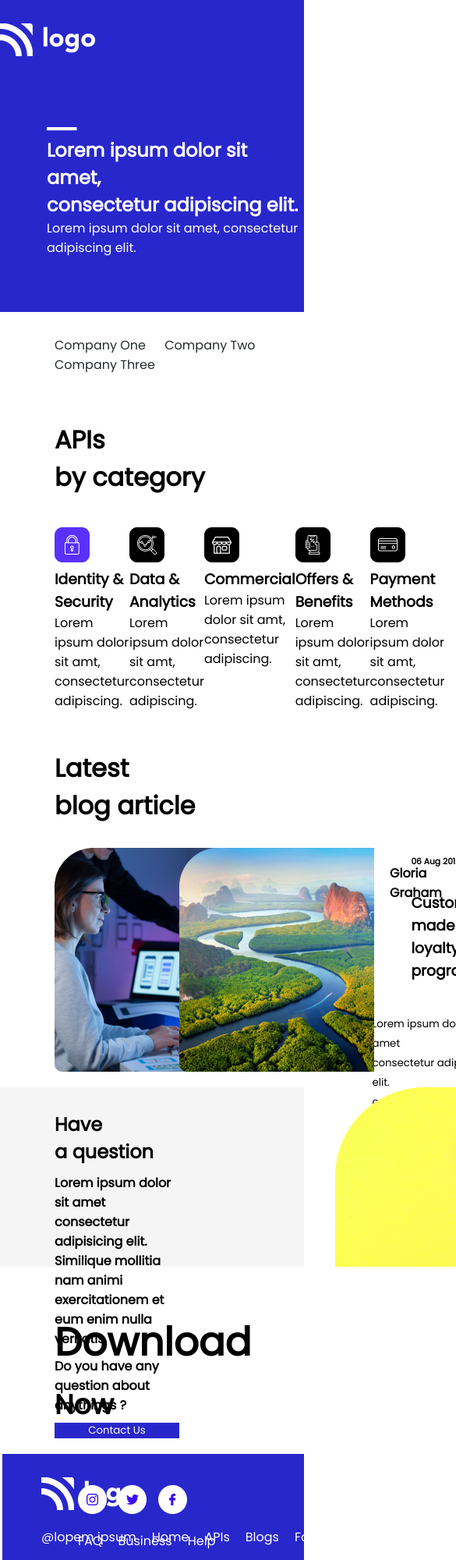
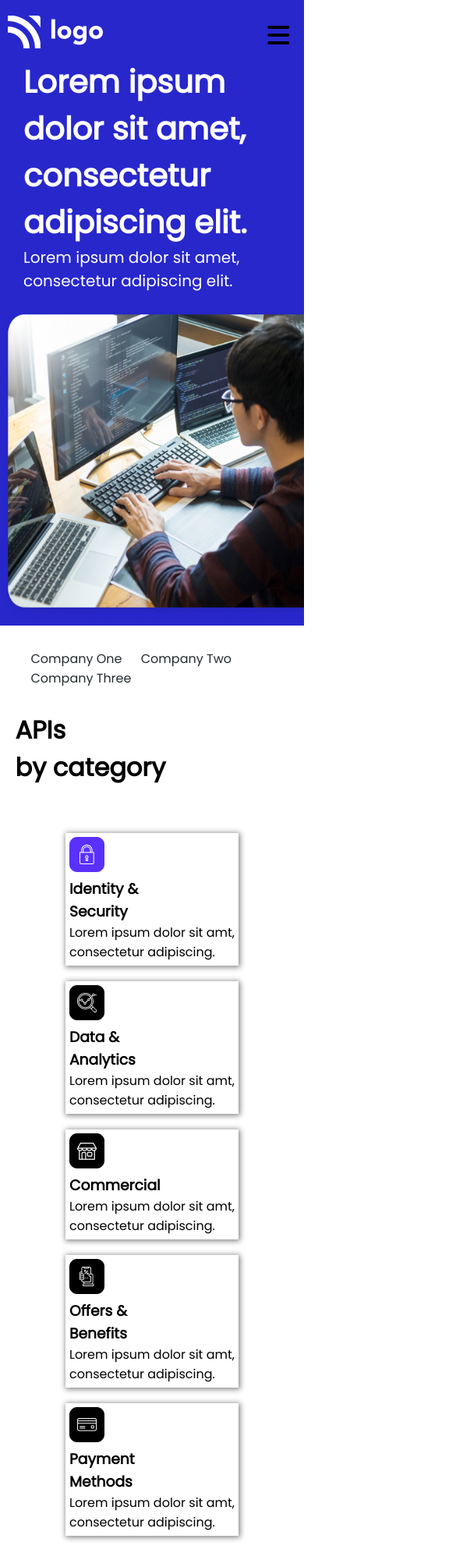
Before and after one commit to amarjeetk123/9th-project, a plain HTML site: page index.html in a window 390 px wide. Shown: the top 2000 px of the page at 78% size, 585 px wide, since content can reach past the window. Drawn offline with Linux system fonts and the light colour scheme.

Commit message:
making responsive website by the help of media queries

```diff
--- a/index.html
+++ b/index.html
@@ -6,17 +6,23 @@
     <meta name="viewport" content="width=device-width, initial-scale=1.0">
     <title>Developer Landing Page</title>
     <link rel="stylesheet" href="style.css">
+    <script src="https://kit.fontawesome.com/694a00980e.js" crossorigin="anonymous"></script>
 </head>
 <body>
     <!-- Header Starts -->
     <header>
         <!-- Navigation Bar Starts -->
+        <div class="first-line">
             <nav>
                 <!-- LOGO -->
             <div >
                <img class="logo" src="./images/Logo.png" >
             </div>
-          <div class="items">
+            <input type="checkbox" name="" id="check" style="display:none ;" >
+            <label for="check" class="three-line " >
+               <i class="fas fa-bars fa-2x"></i>
+            </label>
+            <ul class="items">
                <!-- Navigation items Starts -->
                <a class="nav-item">Home</a>
                <a class="nav-item">APIs</a>
@@ -24,13 +30,15 @@
                <a class="nav-item">Forums</a>
                <a class="nav-item">LogIn</a>
                <a class="nav-item active">Sign Up</a>
-            <svg class="nav-item" width="13" height="13" viewBox="0 0 13 13" fill="none" xmlns="http://www.w3.org/2000/svg">
+               <svg class="nav-item icon" width="26" height="26" viewBox="0 0 13 13" fill="none" xmlns="http://www.w3.org/2000/svg">
                <path fill-rule="evenodd" clip-rule="evenodd" d="M8.85903 8.24401L11.816 11.321L11.815 11.322C11.991 11.4877 12.0614 11.7369 11.9982 11.9703C11.9349 12.2036 11.7483 12.3831 11.5127 12.4372C11.2771 12.4914 11.0308 12.4113 10.872 12.229L7.89103 9.12901C7.04998 9.72236 6.04531 10.0397 5.01603 10.037C2.66419 10.0372 0.627975 8.40344 0.118589 6.10743C-0.390797 3.81142 0.763438 1.46979 2.89472 0.475412C5.02599 -0.518963 7.56198 0.100953 8.99418 1.96641C10.4264 3.83187 10.3702 6.44192 8.85903 8.24401ZM8.44412 3.59725C7.86941 2.21135 6.51636 1.3082 5.01603 1.30901C2.9693 1.31231 1.31123 2.97128 1.30903 5.01801C1.30903 6.51834 2.21291 7.8709 3.59912 8.44487C4.98532 9.01883 6.58078 8.70114 7.64139 7.63996C8.702 6.57878 9.01883 4.98314 8.44412 3.59725Z" fill="white"/>
                </svg>
+               <input type="search" name="" id="search" placeholder="Search here !" style="width: 60% ; height: 40px; padding-left: 10px; font-size: 20px; border-radius: 15px;" >
+            </ul>
+           </nav>
         </div>
-        </nav>
 
-
+         <div class="head-lower">
             <!-- Text -->
         <div class="header-text">
             <img src="./images/Rectangle_12.png">
@@ -46,6 +54,8 @@
         <div>
             <img class="header-image" src="./images/IMAGE HERE.png" height="400px">
         </div>
+         </div>
+
     </header>
     <!-- Companies -->
     <div class="companies">
@@ -60,7 +70,7 @@
     <!-- Cards -->
         <div class="cards">
             <!-- Card 01 -->
-            <div class="card-active">
+            <div class="card-active card">
                 <img class="card-logo" src="./images/Group 97.png">
                 <h3 class="card-head-active">Identity & <br> Security</h3>
                 <p class="card-body">Lorem ipsum dolor sit amt, <br> consectetur adipiscing.</p>
@@ -183,12 +193,12 @@
             </div>
 
             <div class="footer-right">
-                <div class="footer-right">
+                <div class="footer-right-logo">
                     <img class="footer-logos" src="./images/Group 102.png" alt="">
                     <img class="footer-logos" src="./images/Group 103.png" alt="">
                     <img class="footer-logos" src="./images/Group 104.png" alt="">
                 </div>
-                <ul class="logos-list">
+                <ul class="list">
                     <li class="list-items">FAQ</li>
                     <li class="list-items">Business</li>
                     <li class="list-items">Help</li>
--- a/style.css
+++ b/style.css
@@ -9,51 +9,73 @@
 
 }
 header{
-  height: 400px;
+  height:auto;
   width: 100%;
   background-color: #2827CC;
+  padding: 30px 0px 0px;
+}
+.first-line{
+  width: 100%;
+  background-color: #2827CC;
+  position: fixed;
+  z-index: 1;
+  top: 0;
+  padding: 10px 0px;
 }
 nav{
-  height: 100px;
+  margin:0 auto;
+  width: 95%;
+  height: auto;
   display: flex;
-  justify-content: space-around;
+  justify-content: space-between;
 
 }
-.logo{
-  margin-top: 30px;
 
-}
 .items{
   display: flex;
- margin-left: 870px;
+  align-items: center;
 }
 .nav-item{
-  display: flex;
-  margin-top: 40px;
-  margin-top: 30px;
-  margin-left: 19px;
   color: #ffffff;
-
+  margin: 0px 10px;
 }
 .active{
-   padding-left: 18px;
-   height: 20px;
-   width: 70px;
+  text-align: center;
+   height: 25px;
+   width: 100px;
    background-color: transparent;
    border: 1px solid #fff;
    border-radius: 2px;
 }
+
+
+.head-lower{
+  margin: 20px auto;
+  width: 100%;
+  display: flex;
+  justify-content: space-between;
+  align-items: center;
+}
+
+
 .header-text{
-  margin-top: 50px;
-  margin-left: 60px;
+  padding-left: 30px;
   color: #ffffff;
 }
+.header-text h2{
+  font-size: 40px;
+}
+.header-text p{
+  font-size: 20px;
+}
 .header-image{
-  margin-left: 1225px;
-  margin-top: -170px;
+ width: 100%;
+ margin-top: 20px;
 }
+
+
 .companies{
-  margin-left: 50px;
+  margin-left: 5%;
   margin-top: 30px;
 
 }
@@ -62,16 +84,23 @@ nav{
   margin-left: 20px;
   color: #242B2E;
 }
+
 .api{
-  margin-left: 70px;
-  margin-top: 60px;
+  width: 90%;
+  margin: 30px auto 10px;
 }
 .cards{
   display: flex;
   margin-top: 40px;
   justify-content: space-between;
+  flex-wrap: wrap;
 }
 
+.card{
+  margin: 20px auto 0px;
+  box-shadow: 1px 1px 7px 1px #808080;
+  padding: 5px 5px ;
+}
 .cards :hover{
   background-color: #CAD5E2;
   border: 1px solid black;
@@ -82,22 +111,25 @@ nav{
   margin-top: 50px;
 
 }
+
+
 .blog-cards{
   display: flex;
-  margin-left: 70px;
-  margin-top: 30px;
+  justify-content: space-between;
+  flex-wrap: wrap;
+  width: 95%;
+  margin: 20px auto;
+
 }
 .blog-card{
   display: flex;
-   width: 50% ;
-   height: 287px;
-
-
+  height: auto;
+  flex-wrap: wrap;
+  margin: 10px auto;
 
 }
 .blog-card:hover{
-   border: 2px solid black;
-   background-color: whitesmoke;
+  box-shadow: 1px 1px 7px 1px #808080;
    border-top-left-radius: 50px;
    border-bottom-left-radius: 10px;
 }
@@ -113,60 +145,60 @@ nav{
   height: 40px;
 
 }
+.blog-content{
+padding: 20px 10px;
+}
 .blog-content h6{
-  margin-top: 10px;
-  margin-left: 50px;
-
+  font-size: 20px;
 }
 .blog-content h3{
-  margin-top: 30px;
-  margin-left: 50px;
-  margin-bottom: 40px;
+  margin: 10px auto;
 }
 
 
 .faq-section{
-  height: 200px;
+  height: auto;
   display: flex;
+  justify-content: space-between;
+  flex-wrap: wrap;
   background-color: whitesmoke;
-  margin-top: 20px;
-  padding-top: 30px;
-  padding-left: 70px;
+  width: 100%;
 }
 .faq-content{
- width: 50%;
+   padding-left: 20px;
 }
 .faq-content h4{
   padding-top: 10px;
 }
 
 .faq-content  button {
-  margin-top: 10px;
-  width: 160px;
+  margin-top: 20px;
+ font-size: 20px;
+ padding: 0px 10px;
+  width: 140px;
+  height: 30px;
   background-color: #2827CC;
   color: #ffffff;
   border: none;
 }
-.faq-image{
-  margin-top: -30px;
-  margin-left: 200px;
- }
+
 
 
  .download-section{
-   padding-left: 70px;
+  margin: 20px auto;
+   width: 95%;
+   height: auto;
    display: flex;
-   margin-top: 60px;
+   justify-content: space-between;
+   flex-wrap: wrap;
  }
  .download-content h1{
   font-size: 50px;
  }
  .download-content h1 span{
   font-size: 35px;
+  color: #2827CC;
  }
-.download-email{
-  margin-left: 600px;
-}
 .download-email form input{
   margin-top: 20px;
    width: 350px;
@@ -182,45 +214,46 @@ nav{
    margin-left: -115px;
    background-color: #2827CC;
    color: #ffffff;
+   z-index: 0;
 }
+
+
 .footer-section{
-
-  height: 140px;
-  margin-left: 3px;
-  padding-left: 50px;
+  width: 100%;
+  height: auto;
   background-color: #2827CC;
   display: flex;
   justify-content: space-between;
-  margin-top: 30px;
-}
-.footer-logo{
-  padding-top: 30px;
-}
+  align-items: center;
+  flex-wrap: wrap;
+ padding: 30px 0px;
+ }
 .footer-left{
-
+  padding-left: 20px;
 }
 .list{
   display: flex;
-  margin-left: -20px;
+  gap: 20px;
+  flex-wrap: wrap;
 }
 .list-items{
+  font-size: 20px;
   text-decoration: none;
   list-style: none;
  margin-top: 15px;
- margin-left: 20px;
  color: #ffffff;
 }
 .footer-right{
-  margin-left: -300px;
-  padding-top: 20px;
+  padding-right: 20px;
 }
-.footer-logos{
-  margin-left: 10px;
+.footer-right-logo{
+  display: flex;
+  gap: 20px;
 }
-.logos-list{
-  margin-left: -310px;
-  display: flex ;
-}
+
+
+
+
 ::placeholder{
   position: absolute;
   margin-top: 5px;
@@ -233,3 +266,128 @@ button:hover{
   cursor: pointer;
   transform: scale(1.05);
 }
+
+@media screen and (max-width:820px) {
+     nav{
+      flex-direction: column;
+      align-items: center;
+     }
+     .items{
+      margin-top: 20px;
+     }
+     .nav-item{
+      font-size: 25px;
+     }
+     .active{
+      width: 130px;
+      height: 35px;
+     }
+     .head-lower{
+      flex-direction: column;
+     }
+
+    }
+
+#search{
+  display: none;
+}
+.three-line{
+  display: none;
+}
+/* responsive navigation bar using three line symbol      */
+@media screen and (max-width:662px){
+        nav{
+          align-items: flex-start;
+
+        }
+        nav .logo{
+          margin-top: 10px;
+        }
+        nav .items{
+
+          flex-direction: column;
+          width: 100%;
+          height: 100%;
+          background-color:darkblue;
+          position: fixed;
+          top: 6%;
+          left: -100%;
+        }
+        nav .items .nav-item{
+          font-size: 40px;
+          color: #000000;
+        }
+        .active{
+          width: 200px;
+          height: 60px;
+          border-radius: 20px;
+          border: 2px solid #2827CC;
+        }
+        .active:hover{
+          cursor: pointer;
+          border: 2px solid #242B2E;
+          transform: scale(1.1);
+          transition: 0.5s;
+
+        }
+        nav .icon{
+        margin-top: 30px;
+        }
+        .three-line{
+          display: inline;
+          position: relative;
+          left: 90%;
+          margin-top: -40px;
+
+        }
+        #check:checked ~ .items{
+          left: -0%;
+        }
+        #search{
+          display: inline;
+        }
+        header svg{
+          position: relative;
+          right: 33%;
+          top: 4%;
+        }
+    }
+
+  @media screen and (max-width:1070px){
+    .faq-content{
+      margin: 20px auto;
+    }
+    .faq-content h2{
+      font-size: 40px;
+      color: #2827CC;
+    }
+    .faq-content h4{
+      font-size: 25px;
+
+    }
+    .faq-content button{
+      width: 200px;
+      height: 50px;
+      border-radius: 10px;
+      font-size: 25px;
+    }
+    .faq-image{
+      margin: 0px auto 10px;
+
+    }
+  }
+
+  @media screen and (max-width:738px){
+   .download-content , .download-email {
+    margin: 0px auto;
+   }
+   .footer-left{
+    margin: 0px auto;
+   }
+   .footer-right{
+    margin: 40px auto 0px;
+   }
+   .list .list-items{
+    font-size: 30px;
+   }
+  }
```
Lines whose indentation alone changed are shown as unchanged.
